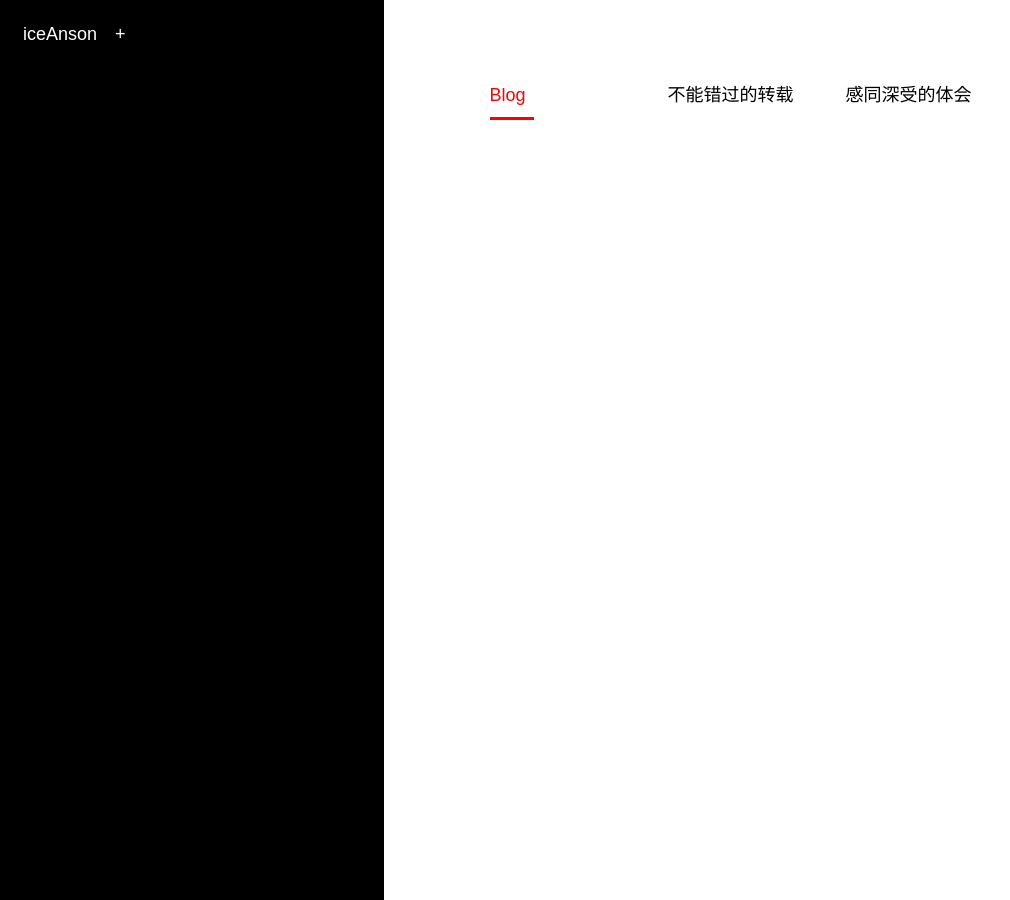
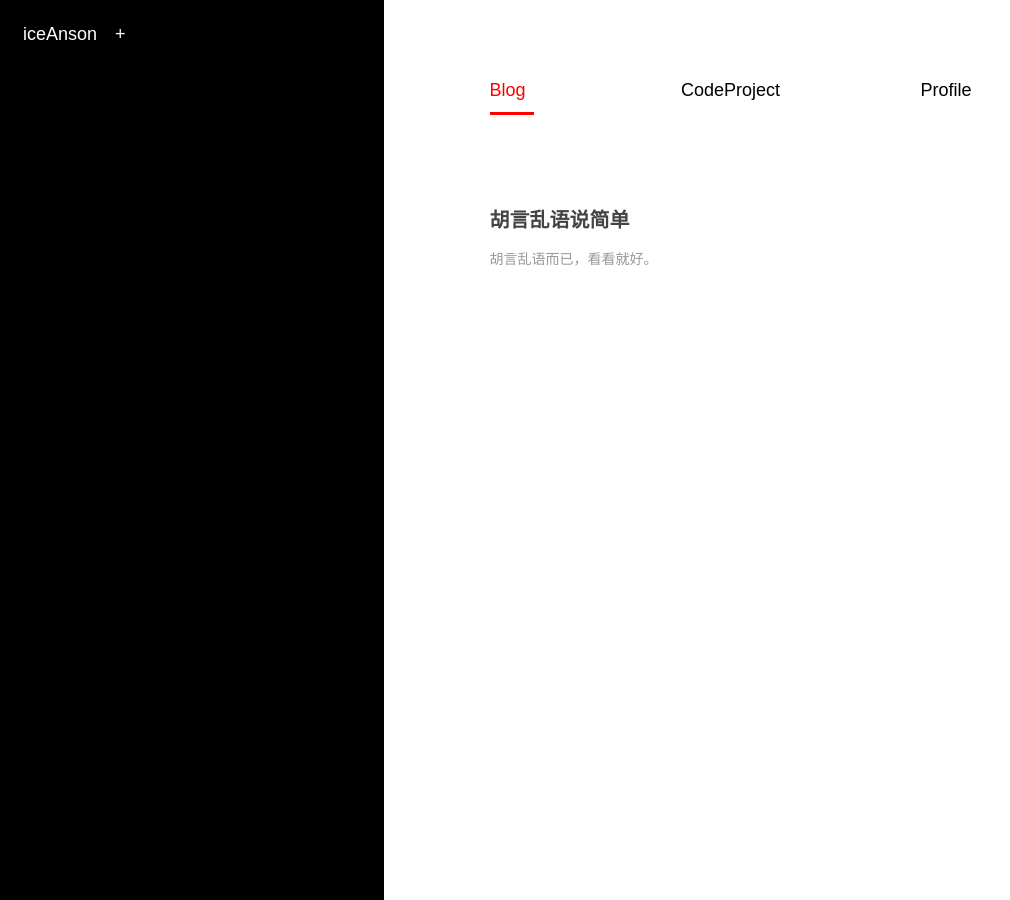
Before and after one commit to iceAnson/iceAnson.github.io, a Jekyll site: the page built from profile/index.md, in a window 1280 px wide. Shown: the whole page, without its empty margins (0-1010 px from the left). Built offline with Jekyll 4.4.1, drawn with Linux system fonts in a browser that asks for light colours; Markdown is read by kramdown in place of the engine named in the settings.

Commit message:
no message

```diff
--- a/profile/index.md
+++ b/profile/index.md
@@ -2,18 +2,18 @@
 layout: home
 ---
 
-<div class="index-content feeling">
+<div class="index-content profile">
     <div class="section">
        <ul class="artical-cate">
             <li class="on"><a href="/"><span>Blog</span></a></li>
-            <li style="text-align:center"><a href="/forward"><span>不能错过的转载</span></a></li>
-            <li style="text-align:right"><a href="/feeling"><span>感同深受的体会</span></a></li>
+            <li style="text-align:center"><a href="/project"><span>CodeProject</span></a></li>
+            <li style="text-align:right"><a href="/profile"><span>Profile</span></a></li>
         </ul>
 
         <div class="cate-bar"><span id="cateBar"></span></div>
 
         <ul class="artical-list">
-        {% for post in site.categories.feeling %}
+        {% for post in site.categories.profile %}
             <li>
                 <h2>
                     <a href="{{ post.url }}">{{ post.title }}</a>
```
Also changed, not shown: project/index.md (+4 -4 lines).
